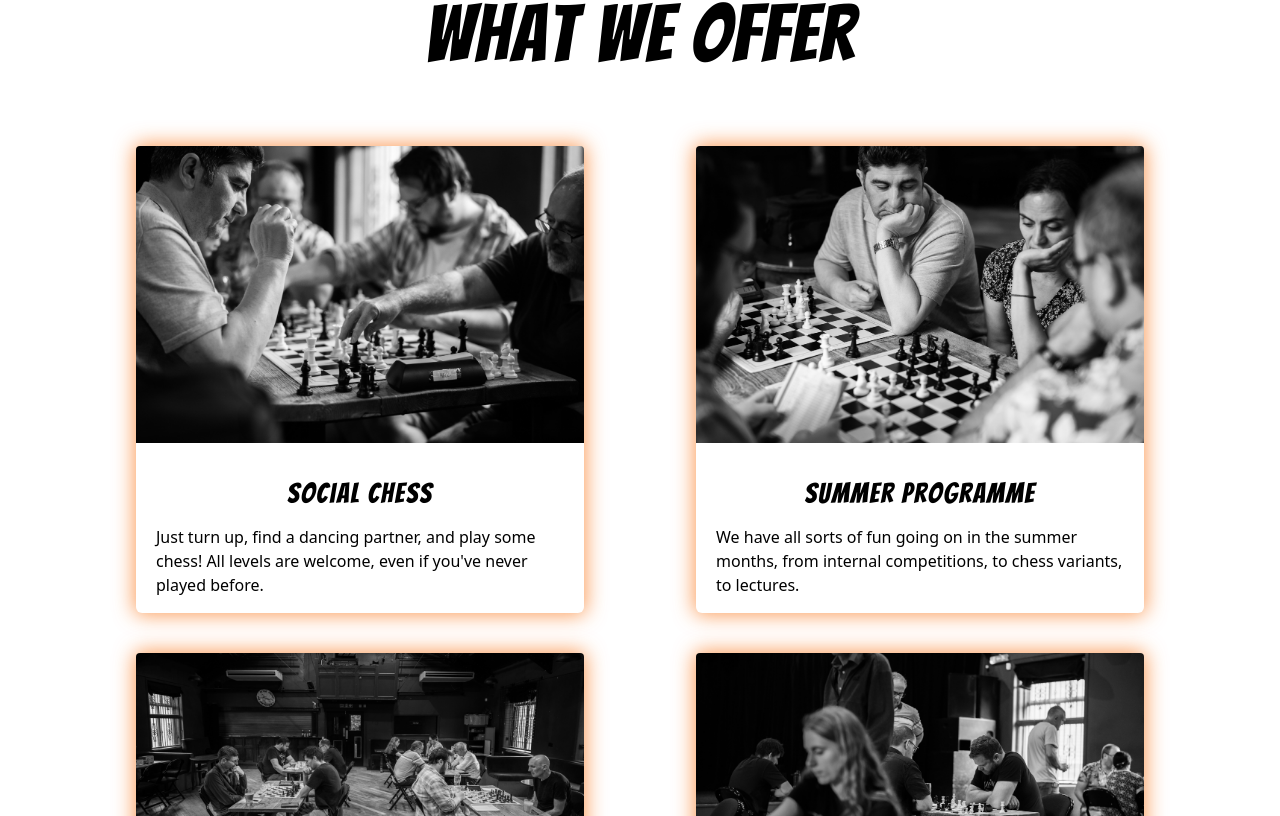
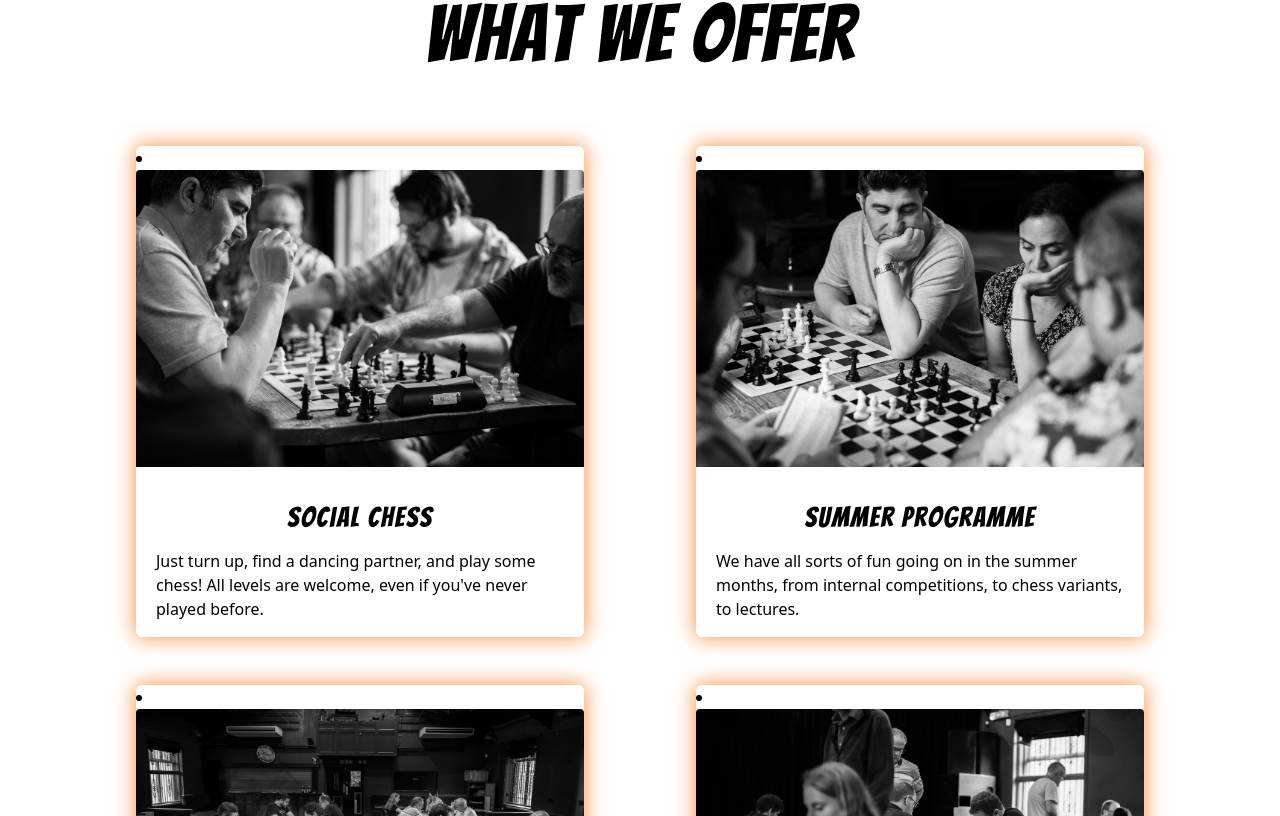
Before and after one commit to MGFNolan/hebden-bridge-chess-club, a React (Vite) app: page / in a window 1280 px wide. Shown: the part 2864-3680 px from the top of the page. Built offline with nearby package versions, Linux system fonts and the light colour scheme.

Commit message:
28: Card accessibility Audit

```diff
--- a/src/components/Card.tsx
+++ b/src/components/Card.tsx
@@ -4,11 +4,7 @@ interface Information {
 }
 export default function Card({ information }: Information) {
     return (
-        <div
-            className="card"
-            role="listitem"
-            aria-label={`Offering: ${information.title}`}
-        >
+        <li className="card" aria-labelledby={`card-title-${information.id}`}>
             <div>
                 <img
                     src={information.image}
@@ -18,11 +14,16 @@ export default function Card({ information }: Information) {
             </div>
 
             <div className="card__text">
-                <h3 className="card__text__title">{information.title}</h3>
+                <h3
+                    className="card__text__title"
+                    id={`card-title-${information.id}`}
+                >
+                    {information.title}
+                </h3>
                 <p className="card__text__description">
                     {information.description}
                 </p>
             </div>
-        </div>
+        </li>
     );
 }
```
